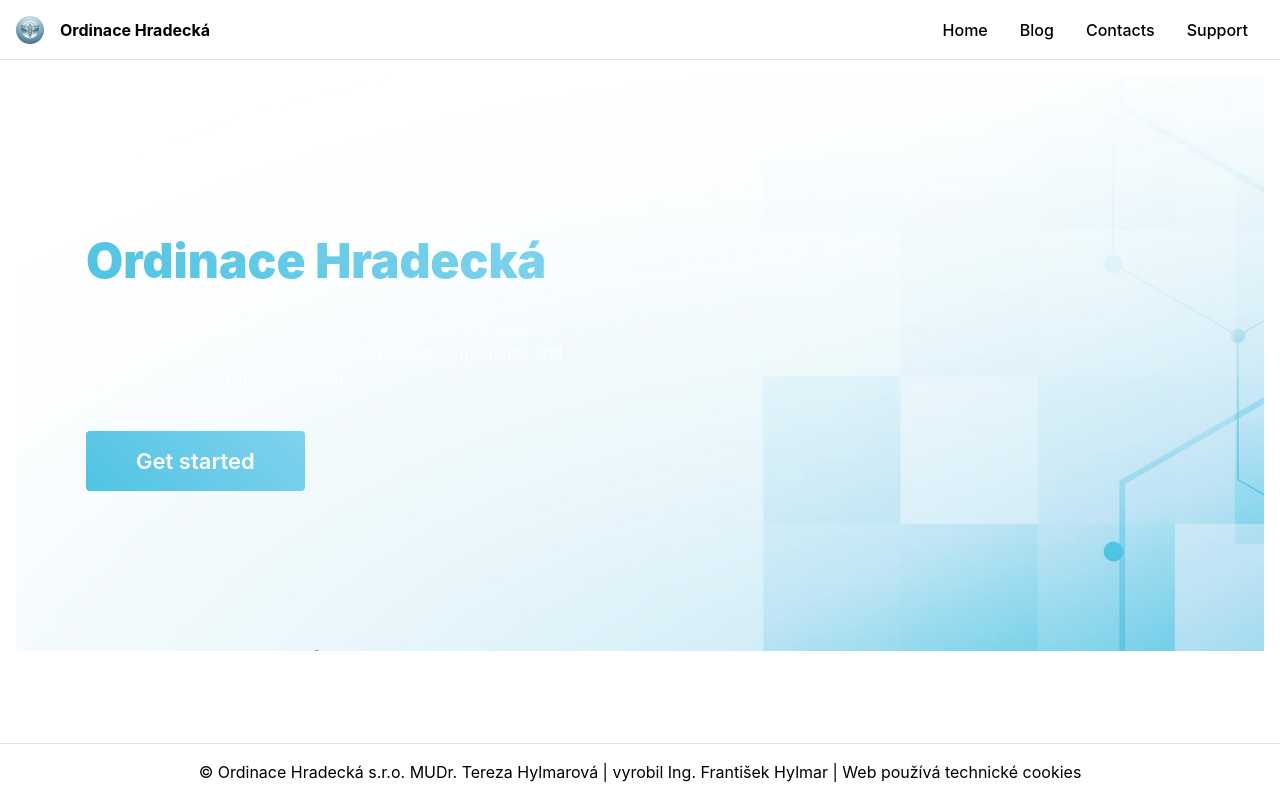
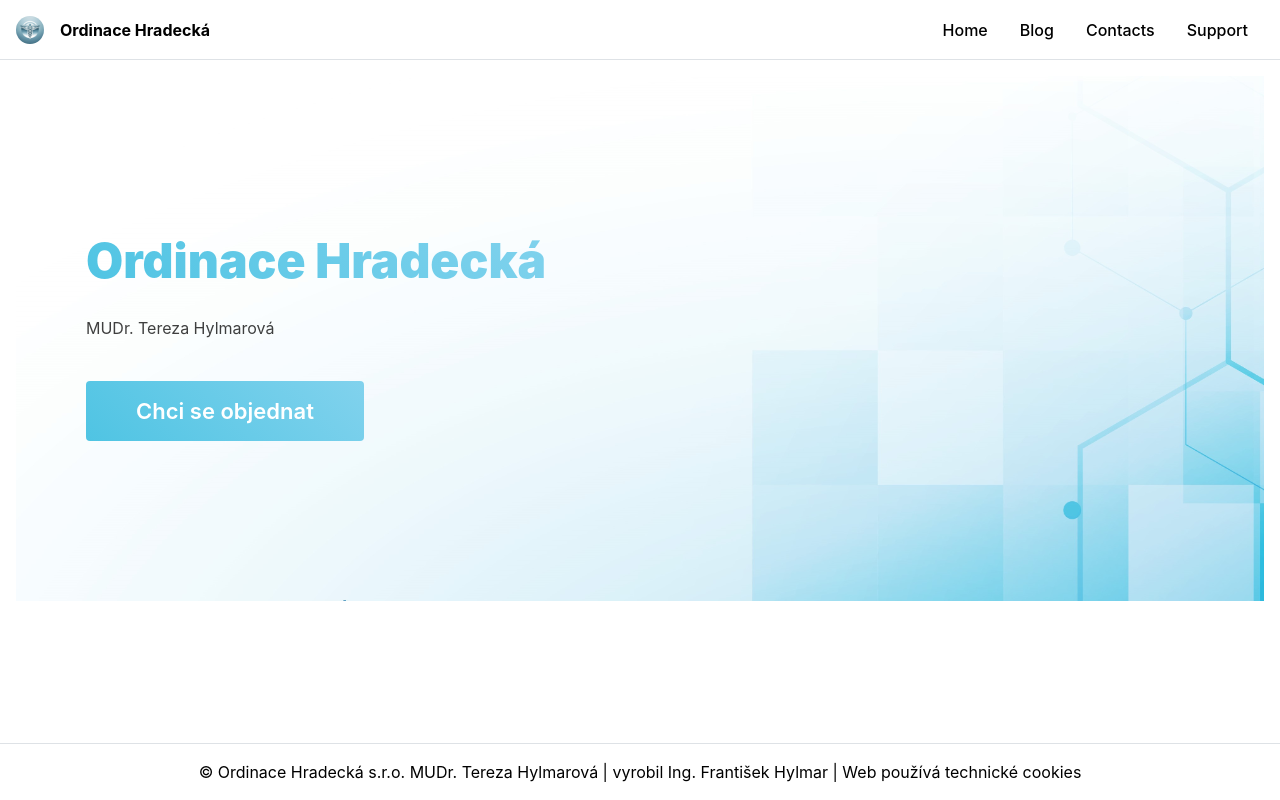
Before and after one commit to Umberco/gp-office, a React (Vite) app: page / in a window 1280 px wide. Built offline with nearby package versions, Linux system fonts and the light colour scheme.

Commit message:
tsx transfer to jsx + minor changes

```diff
--- a/src/HeroImageRight.tsx
+++ b/src/HeroImageRight.jsx
@@ -20,8 +20,7 @@ export function HeroImageRight() {
             </Title>
 
             <Text className={classes.description} mt={30}>
-              Build fully functional accessible web applications with ease – Mantine includes more
-              than 100 customizable components and hooks to cover you in any situation
+              MUDr. Tereza Hylmarová
             </Text>
 
             <Button
@@ -31,7 +30,7 @@ export function HeroImageRight() {
               className={classes.control}
               mt={40}
             >
-              Get started
+              Chci se objednat
             </Button>
           </div>
         </div>
--- a/src/HeroImageRight.module.css
+++ b/src/HeroImageRight.module.css
@@ -50,7 +50,7 @@
   }
 
   .description {
-    color: var(--mantine-color-white);
+    color: var(--mantine-color-grayscale);
     opacity: 0.75;
     max-width: rem(500px);
 
--- a/src/MainLogo.css
+++ b/src/MainLogo.css
@@ -3,3 +3,8 @@
     height: 28px;
     width: 28px;
 }
+
+.mainLogoDiv{
+    font-weight: bold;
+    color: var(--mantine-color-grayscale);
+}
--- a/src/MainLogo.jsx
+++ b/src/MainLogo.jsx
@@ -6,7 +6,7 @@ export function MainLogo (props) {
     return(
         <>
         <img src={mainLogoImg} className='mainLogo'></img>
-        <div style={{fontWeight: "bold"}}>
+        <div className='mainLogoDiv'>
         {props.children}
         </div>
         </>
```
Also changed, not shown: src/HeaderSimple.jsx (renamed from src/HeaderSimple.tsx), src/MobileNavbar.jsx (renamed from src/MobileNavbar.tsx).
